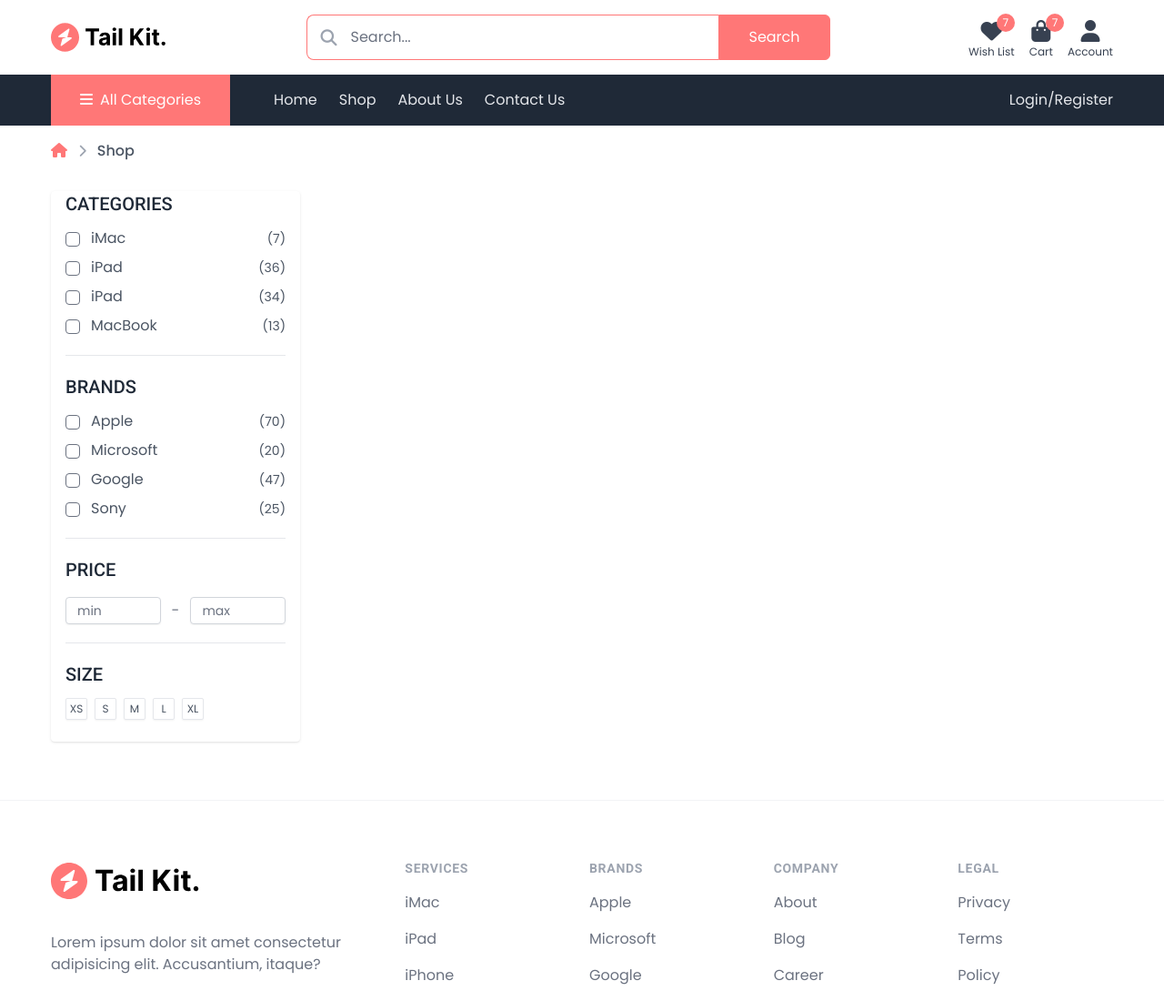
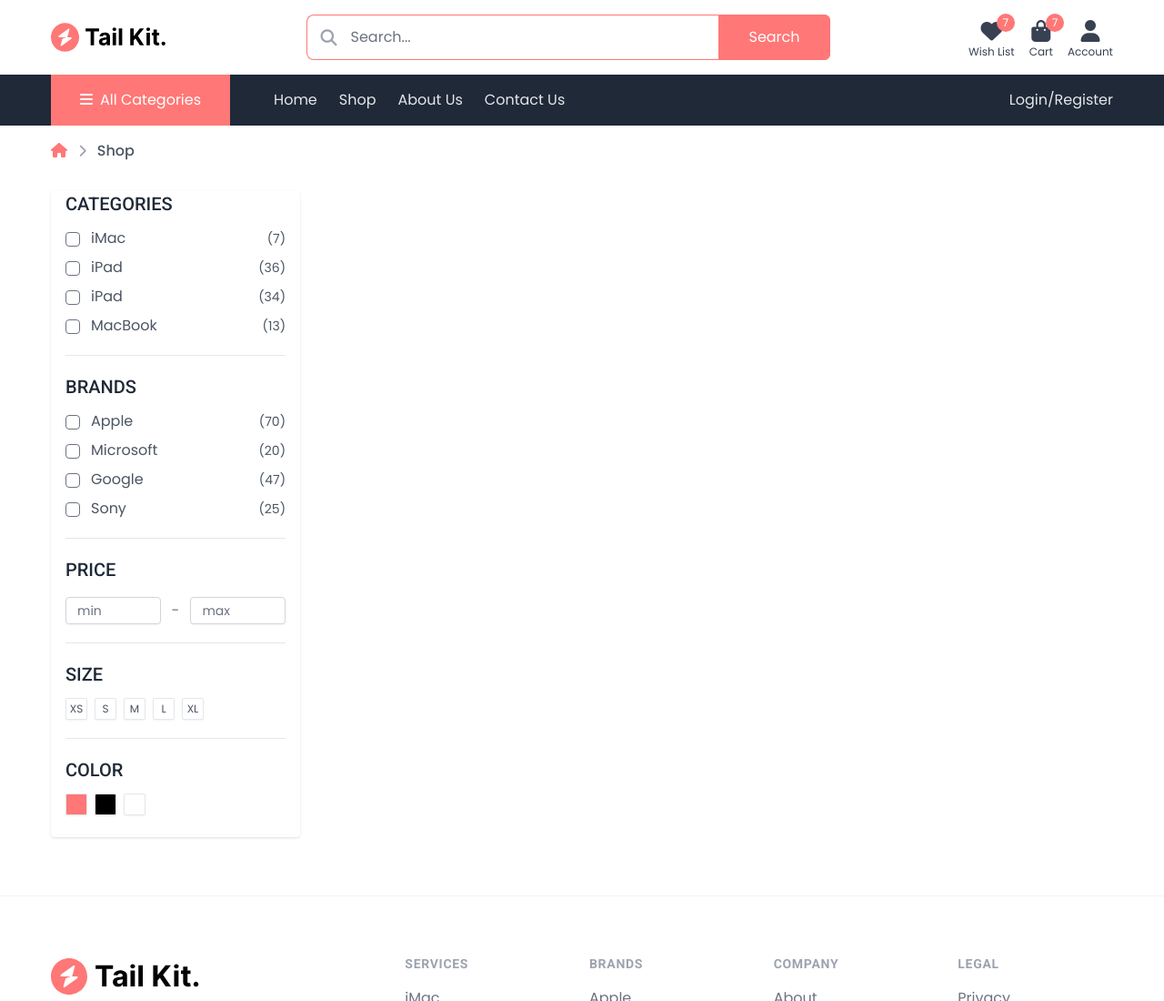
Before and after one commit to SBTHDR/tail-kit, a website: page shop.html in a window 1280 px wide. Shown: the top 1100 px of the page at 91% size. Drawn offline with Linux system fonts and the light colour scheme.

Commit message:
Feat: Sidebar Color

```diff
--- a/shop.html
+++ b/shop.html
@@ -268,6 +268,26 @@
                     </div>
                 </div>
                 <!-- Size Filter End -->
+
+                <!-- Color Filter -->
+                <div class="pt-5">
+                    <h3 class="text-xl text-gray-800 mb-3 uppercase font-medium">Color</h3>
+                    <div class="flex items-center gap-2">
+                        <div class="color-selector">
+                            <input type="radio" name="color" id="color_red" class="hidden">
+                            <label for="color_red" class="border border-gray-200 rounded-sm h-6 w-6 cursor-pointer shadow-sm block" style="background-color: #ff7777;"></label>
+                        </div>
+                        <div class="color-selector">
+                            <input type="radio" name="color" id="color_black" class="hidden">
+                            <label for="color_black" class="border border-gray-200 rounded-sm h-6 w-6 cursor-pointer shadow-sm block" style="background-color: #000;"></label>
+                        </div>
+                        <div class="color-selector">
+                            <input type="radio" name="color" id="color_white" class="hidden">
+                            <label for="color_white" class="border border-gray-200 rounded-sm h-6 w-6 cursor-pointer shadow-sm block" style="background-color: #fff;"></label>
+                        </div>
+                    </div>
+                </div>
+                <!-- Color Filter End -->
             </div>
         </div>
         <!-- Sidebar End -->
--- a/src/style.css
+++ b/src/style.css
@@ -17,4 +17,8 @@
     .size-selector input:checked + label{
         @apply bg-primary text-white;
     }
+
+    .color-selector input:checked + label{
+        @apply ring-2 ring-primary;
+    }
 }
```
Also changed, not shown: public/css/style.css.
